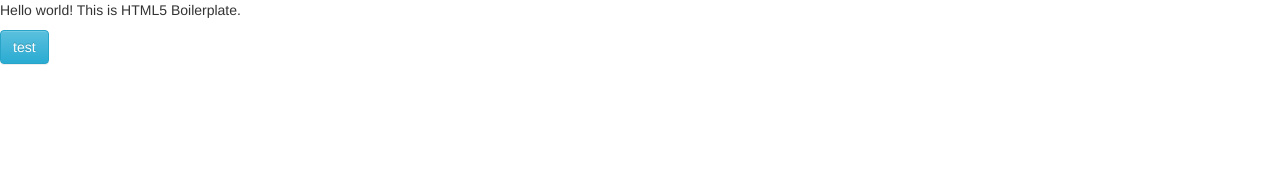
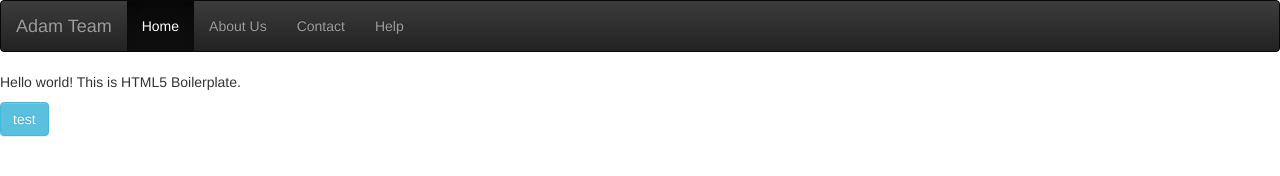
Before and after one commit to jjmachan/adamWebsite, a plain HTML site: page index.html in a window 1280 px wide. Drawn offline with nearby package versions, Linux system fonts and the light colour scheme.

Commit message:
Update index.html

```diff
--- a/index.html
+++ b/index.html
@@ -14,6 +14,7 @@
         <link rel="stylesheet" href="css/main.css">
         <link rel="stylesheet" href="css/bootstrap.min.css">
         <link rel="stylesheet" href="css/bootstrap-theme.min.css">
+        <link rel="stylesheet" href="https://maxcdn.bootstrapcdn.com/bootstrap/3.3.7/css/bootstrap.min.css">
         <script src="js/vendor/modernizr-2.8.3.min.js"></script>
     </head>
     <body>
@@ -22,6 +23,22 @@
         <![endif]-->
 
         <!-- Add your site or application content here -->
+        <nav class="navbar navbar-inverse">
+  <div class="container-fluid">
+    <div class="navbar-header">
+      <a class="navbar-brand" href="#">Adam Team</a>
+    </div>
+    <div>
+      <ul class="nav navbar-nav">
+        <li class="active"><a href="#">Home</a></li>
+        <li><a href="#">About Us</a></li>
+        <li><a href="#">Contact</a></li>
+        <li><a href="#">Help</a></li>
+
+      </ul>
+    </div>
+  </div>
+</nav>
         <p>Hello world! This is HTML5 Boilerplate.</p>
         <button class="btn btn-info">test</button>
 
@@ -40,5 +57,7 @@
             r.parentNode.insertBefore(e,r)}(window,document,'script','ga'));
             ga('create','UA-XXXXX-X','auto');ga('send','pageview');
         </script>
+        <script src="https://ajax.googleapis.com/ajax/libs/jquery/3.2.1/jquery.min.js"></script>
+  <script src="https://maxcdn.bootstrapcdn.com/bootstrap/3.3.7/js/bootstrap.min.js"></script>
     </body>
 </html>
```
